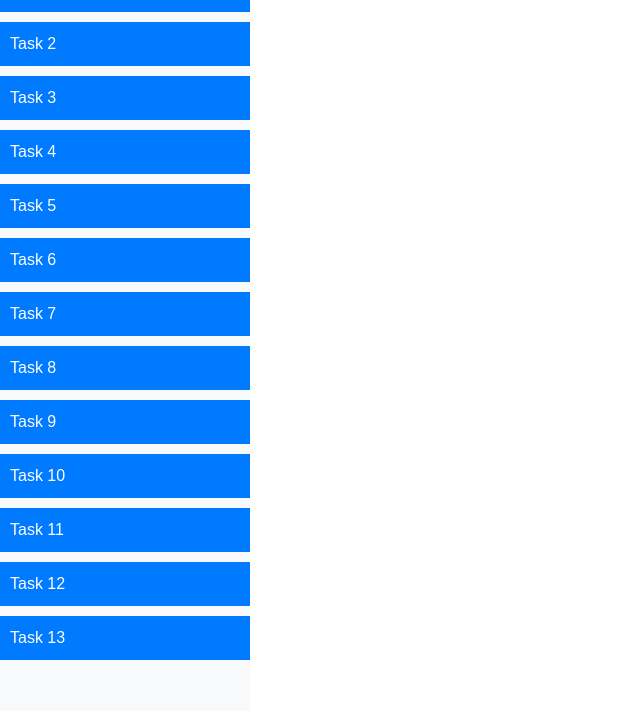
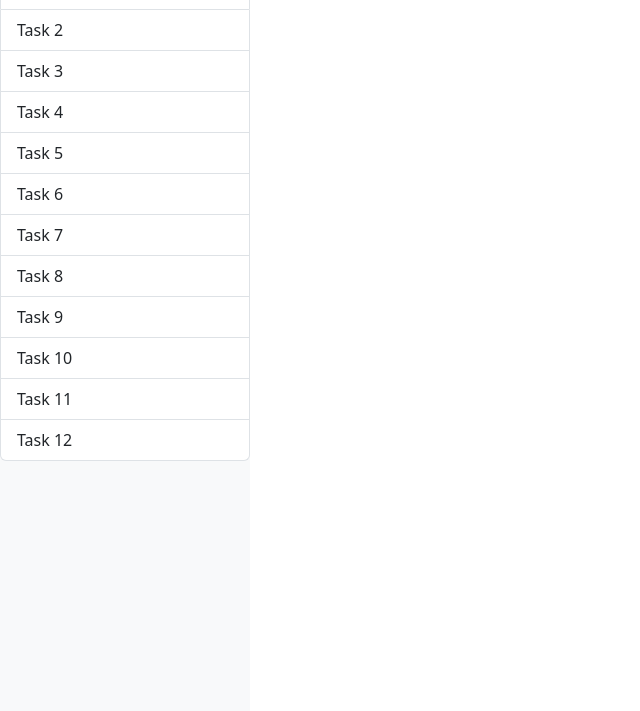
Before and after one commit to shivanisamala/dynamic-gallery, a plain HTML site: page dynamic.html in a window 1280 px wide. Shown: the part 89-800 px from the top of the page, without its empty margins (0-640 px from the left). Drawn offline with nearby package versions, Linux system fonts and the light colour scheme.

Commit message:
Add files via upload

```diff
--- a/dynamic.html
+++ b/dynamic.html
@@ -7,107 +7,72 @@
     <link href="https://cdn.jsdelivr.net/npm/bootstrap@5.3.0-alpha1/dist/css/bootstrap.min.css" rel="stylesheet">
     <script src="https://cdn.jsdelivr.net/npm/bootstrap@5.3.0-alpha1/dist/js/bootstrap.bundle.min.js"></script>
     <style>
-        body, html {
-            margin: 0;
-            padding: 0;
-            font-family: Arial, sans-serif;
-        }
-
-        /* Sidebar */
         .sidebar {
             height: 100vh;
-            width: 250px;
             position: fixed;
             top: 0;
             left: 0;
+            width: 250px;
             background-color: #f8f9fa;
             padding-top: 20px;
-            overflow-y: auto;
         }
-
-        /* Content */
         .content {
             margin-left: 260px;
             padding: 20px;
-            width: calc(100% - 260px);
-        }
-
-        /* Task Buttons */
-        .task-button {
-            width: 100%;
-            margin-bottom: 10px;
-            padding: 10px;
-            background-color: #007bff;
-            color: white;
-            border: none;
-            cursor: pointer;
-            transition: 0.3s;
-            display: block;
-            text-align: left;
-        }
-
-        .task-button:hover {
-            background-color: #0056b3;
-        }
-
-        /* Task Display */
-        #taskDetails iframe {
-            width: 100%;
-            height: 600px;
-            border: 1px solid #ddd;
         }
     </style>
 </head>
 <body>
 
-    <!-- Sidebar for Task List -->
     <div class="sidebar">
         <h4 class="text-center">Project Gallery</h4>
-        <div id="taskContainer">
-            <!-- Task buttons will be dynamically added here -->
-        </div>
+        <ul id="project-list" class="list-group">
+            <!-- Task titles will be populated here -->
+        </ul>
     </div>
 
-    <!-- Content Section -->
     <div class="content">
         <h2 id="project-title">Select a Task</h2>
-        <div id="taskDetails">
-            <iframe id="project-frame" src="" width="100%" height="600px" style="border: none;"></iframe>
+        <div id="project-details">
+            <!-- Project details will be shown here -->
         </div>
     </div>
 
     <script>
-        document.addEventListener("DOMContentLoaded", function () {
-            const taskContainer = document.getElementById("taskContainer");
-            const taskDetails = document.getElementById("project-frame");
+        // Array of task data
+        const tasks = [
+            { "title": "Task 1", "details": "Details of Task 1" },
+            { "title": "Task 2", "details": "Details of Task 2" },
+            { "title": "Task 3", "details": "Details of Task 3" },
+            { "title": "Task 4", "details": "Details of Task 4" },
+            { "title": "Task 5", "details": "Details of Task 5" },
+            { "title": "Task 6", "details": "Details of Task 6" },
+            { "title": "Task 7", "details": "Details of Task 7" },
+            { "title": "Task 8", "details": "Details of Task 8" },
+            { "title": "Task 9", "details": "Details of Task 9" },
+            { "title": "Task 10", "details": "Details of Task 10" },
+            { "title": "Task 11", "details": "Details of Task 11" },
+            { "title": "Task 12", "details": "Details of Task 12" }
+        ];
 
-            const tasks = [
-                { "title": "Task 1", "url": "works/task4/index.html" },
-                { "title": "Task 2", "url": "works/task3/index-1.html" },
-                { "title": "Task 3", "url": "works/task4/index-2.html" },
-                { "title": "Task 4", "url": "works/task5/index_task2.html" },
-                { "title": "Task 5", "url": "works/task6/index2.html" },
-                { "title": "Task 6", "url": "works/task7/index4-1.html" },
-                { "title": "Task 7", "url": "works/task8/index5.html" },
-                { "title": "Task 8", "url": "works/task9/task2.html" },
-                { "title": "Task 9", "url": "works/task10/const.html" },
-                { "title": "Task 10", "url": "works/task11/24.html" },
-                { "title": "Task 11", "url": "works/task12/index.html" },
-                { "title": "Task 12", "url": "works/task13/task17.html" },
-                { "title": "Task 13", "url": "task15/bulb.html" }
-            ];
+        // Populate the sidebar with task titles
+        const projectList = document.getElementById('project-list');
+        tasks.forEach((task, index) => {
+            const li = document.createElement('li');
+            li.className = 'list-group-item';
+            li.innerText = task.title;
+            li.onclick = () => displayProject(index);
+            projectList.appendChild(li);
+        });
 
-            tasks.forEach(task => {
-                const button = document.createElement("button");
-                button.innerText = task.title;
-                button.className = "task-button";
-                button.onclick = () => {
-                    document.getElementById("project-title").innerText = task.title;
-                    taskDetails.src = task.url;
-                };
-                taskContainer.appendChild(button);
-            });
-        });
+        // Display selected task details
+        function displayProject(index) {
+            const projectTitle = document.getElementById('project-title');
+            const projectDetails = document.getElementById('project-details');
+
+            projectTitle.innerText = tasks[index].title;
+            projectDetails.innerText = tasks[index].details;
+        }
     </script>
 
 </body>
```
